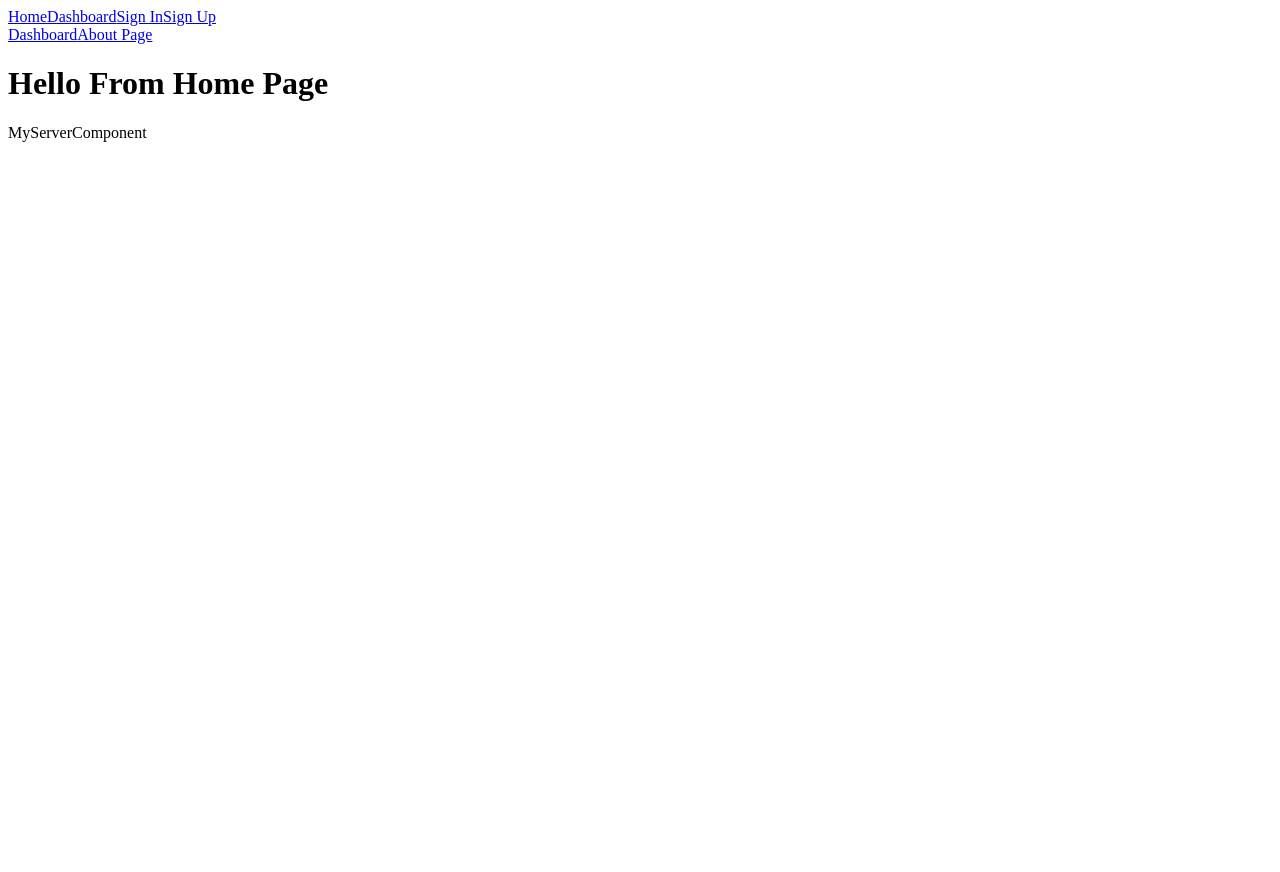
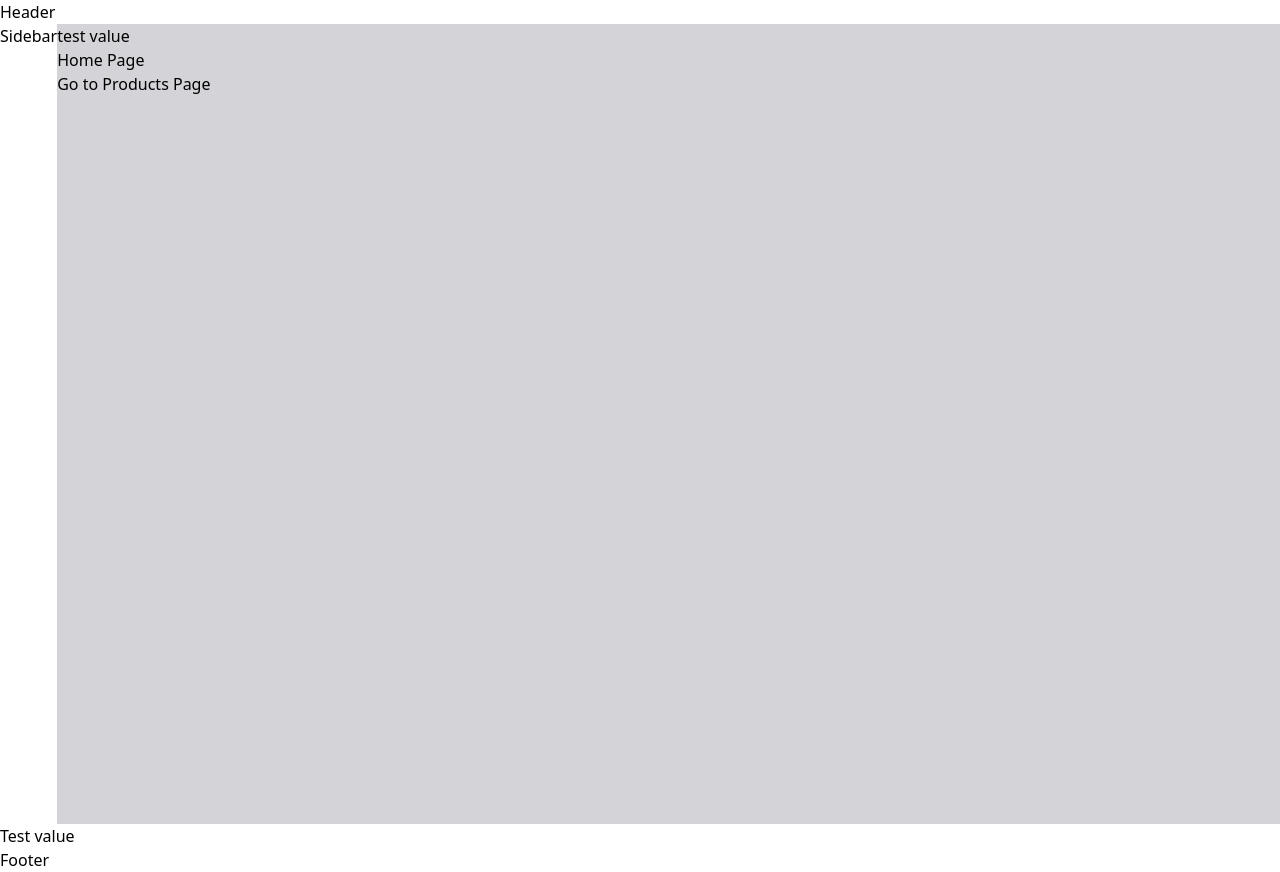
Before and after one commit to Hamza160/nextjs-tut, a Next.js app: page / in a window 1280 px wide. Before the commit the page ends 800 px from the top, so only its background shows below. Built offline with nearby package versions, Linux system fonts and the light colour scheme.

Commit message:
Layout vs Template in Next.js || Project & Use Cases

```diff
--- a/package.json
+++ b/package.json
@@ -12,6 +12,7 @@
     "@types/react-slick": "^0.23.13",
     "better-auth": "^1.3.23",
     "next": "15.5.2",
+    "postcss": "^8.5.6",
     "react": "19.1.0",
     "react-dom": "19.1.0",
     "react-slick": "^0.31.0",
@@ -20,13 +21,13 @@
   },
   "devDependencies": {
     "@eslint/eslintrc": "^3",
-    "@tailwindcss/postcss": "^4",
+    "@tailwindcss/postcss": "^4.1.16",
     "@types/node": "^20",
     "@types/react": "^19",
     "@types/react-dom": "^19",
     "eslint": "^9",
     "eslint-config-next": "15.5.2",
-    "tailwindcss": "^4",
+    "tailwindcss": "^4.1.16",
     "typescript": "^5"
   }
 }
--- a/src/app/Child.tsx
+++ /dev/null
@@ -1,13 +0,0 @@
-"use client"
-import React, {ReactNode} from 'react';
-import MyServerComponent from "@/app/MyServerComponent";
-
-export default function Child({children}: {children?: ReactNode}) {
-    console.log('Child Component');
-    return (
-        <div>
-            {children}
-            <MyServerComponent/>
-        </div>
-    );
-}
--- a/src/app/MyServerComponent.tsx
+++ /dev/null
@@ -1,8 +0,0 @@
-import React from 'react';
-
-export default function MyServerComponent() {
-    console.log("MyServerComponent");
-  return (
-    <div>MyServerComponent</div>
-  );
-}
--- a/src/app/globals.css
+++ b/src/app/globals.css
@@ -1,9 +1 @@
-.image-slider-container {
-    margin: 0 auto;
-    width: 400px;
-}
-
-.image-slider-container .slick-prev:before,
-.image-slider-container .slick-next:before {
-    color: black;
-}
+@import "tailwindcss";
--- a/src/app/layout.tsx
+++ b/src/app/layout.tsx
@@ -1,6 +1,10 @@
 import {Metadata} from "next";
 import Link from "next/link";
 import "./globals.css"
+import Header from "@/components/Header";
+import Sidebar from "@/components/Sidebar";
+import Footer from "@/components/Footer";
+
 export const metadata: Metadata = {
     title: 'Next.js',
     description: 'Generated by Next.js',
@@ -14,13 +18,14 @@ export default function RootLayout({
     return (
         <html lang="en">
         <body>
-        <nav className="flex gap-10 items-center">
-            <Link href="/">Home</Link>
-            <Link href="/dashboard">Dashboard</Link>
-            <Link href="/signin">Sign In</Link>
-            <Link href="/signup">Sign Up</Link>
-        </nav>
+        <Header/>
+        <main className="flex">
+            <Sidebar/>
+            <div className="w-full">
                 {children}
+            </div>
+        </main>
+        <Footer/>
         </body>
         </html>
     )
--- a/src/app/page.tsx
+++ b/src/app/page.tsx
@@ -1,20 +1,11 @@
 import Link from "next/link";
-import Child from "@/app/Child";
-import MyServerComponent from "@/app/MyServerComponent";
 
 export default function HomePage (){
     console.log("HomePage");
     return (
         <div>
-            <Link href="/dashboard">Dashboard</Link>
-            <Link href="/about">About Page</Link>
-            <h1>Hello From Home Page</h1>
-            {/*/!* Component Composition *!/*/}
-            {/*<Child>*/}
-            {/*    <MyServerComponent />*/}
-            {/*</Child>*/}
-
-            <Child/>
+           <h1>Home Page</h1>
+            <Link href={"/products"}>Go to Products Page</Link>
         </div>
     )
 }
--- /dev/null
+++ b/src/app/products/page.tsx
@@ -0,0 +1,13 @@
+import React from 'react';
+import Link from "next/link";
+
+export default function ProductsPage() {
+  return (
+    <div>
+        <p>
+            ProductsPage
+        </p>
+        <Link href={"/"}>Go back to Home Page</Link>
+    </div>
+  );
+}
--- /dev/null
+++ b/src/app/template.tsx
@@ -0,0 +1,33 @@
+"use client"
+import React, {useEffect} from 'react';
+import {usePathname} from "next/navigation";
+
+export default function Template({children}: { children: React.ReactNode }) {
+    const [state, setState] = React.useState("test value")
+    const [pageBgColor, setPageBgColor] = React.useState('bg-blue-300');
+    const pathname = usePathname()
+
+    const randomColors = [
+        'bg-blue-300',
+        'bg-green-300',
+        'bg-yellow-300',
+        'bg-green-300',
+        'bg-pink-300',
+        'bg-zinc-300',
+        'bg-silver-300',
+        'bg-purple-300',
+    ]
+
+    useEffect(() => {
+        const index = Math.floor(Math.random() * randomColors.length)
+        const pickedColor = randomColors[index]
+        setPageBgColor(pickedColor)
+    }, [pathname]);
+
+    return (
+        <div className={`w-full h-screen ${pageBgColor}`}>
+            <input type="text" value={state} onChange={e => setState(e.target.value)}/>
+            {children}
+        </div>
+    );
+}
--- /dev/null
+++ b/src/components/Footer.tsx
@@ -0,0 +1,14 @@
+"use client"
+import React from 'react';
+
+const Footer = () => {
+    const [value, setValue] = React.useState<string>("Test value");
+    return (
+        <div>
+            <input type="text" value={value} onChange={e => setValue(e.target.value)}/>
+            <h1>Footer</h1>
+        </div>
+    );
+}
+
+export default Footer;
--- /dev/null
+++ b/src/components/Header.tsx
@@ -0,0 +1,11 @@
+import React from 'react';
+
+const Header = () => {
+  return (
+    <div>
+        <h1>Header</h1>
+    </div>
+  );
+}
+
+export default Header;
--- /dev/null
+++ b/src/components/Sidebar.tsx
@@ -0,0 +1,11 @@
+import React from 'react';
+
+const Sidebar = () => {
+  return (
+    <div>
+        <h1>Sidebar</h1>
+    </div>
+  );
+}
+
+export default Sidebar;
```
Also changed, not shown: 1 other file (tests, documents, lock files or other folders). Lines whose indentation alone changed are shown as unchanged.
